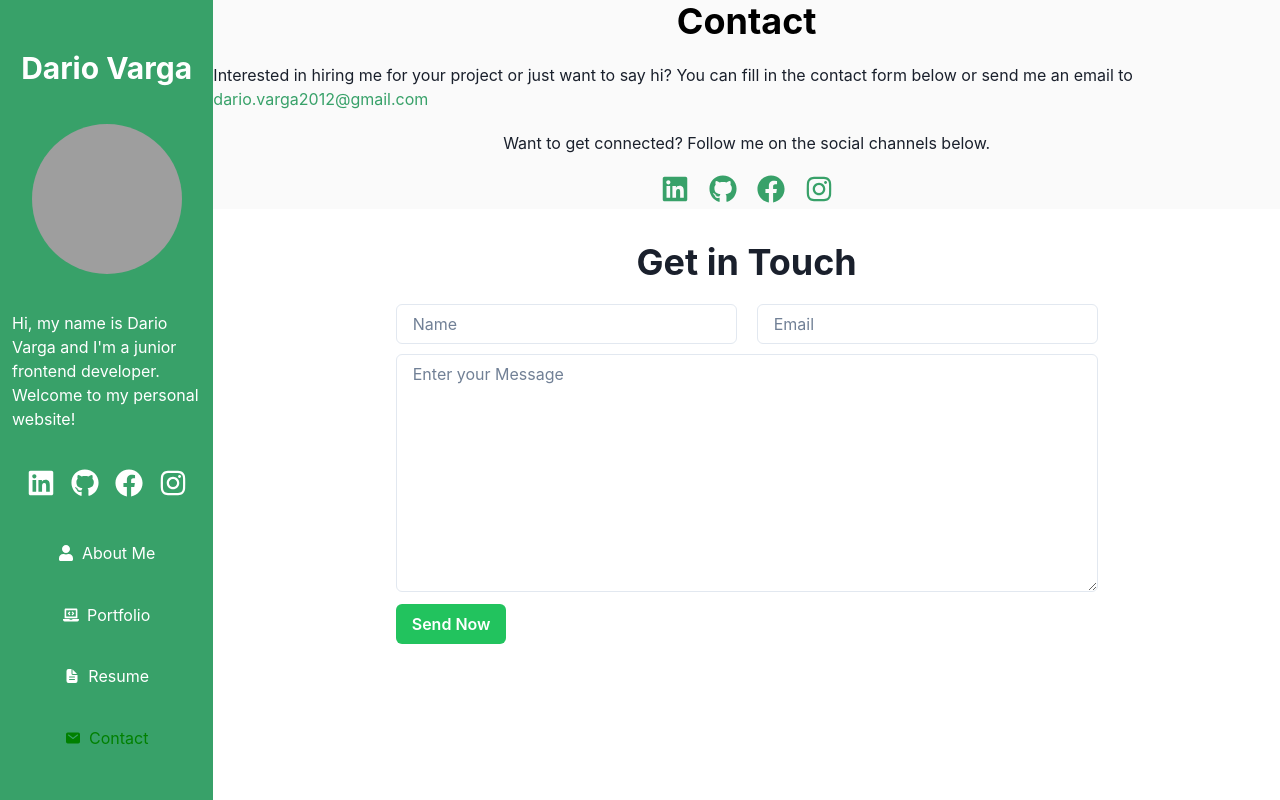
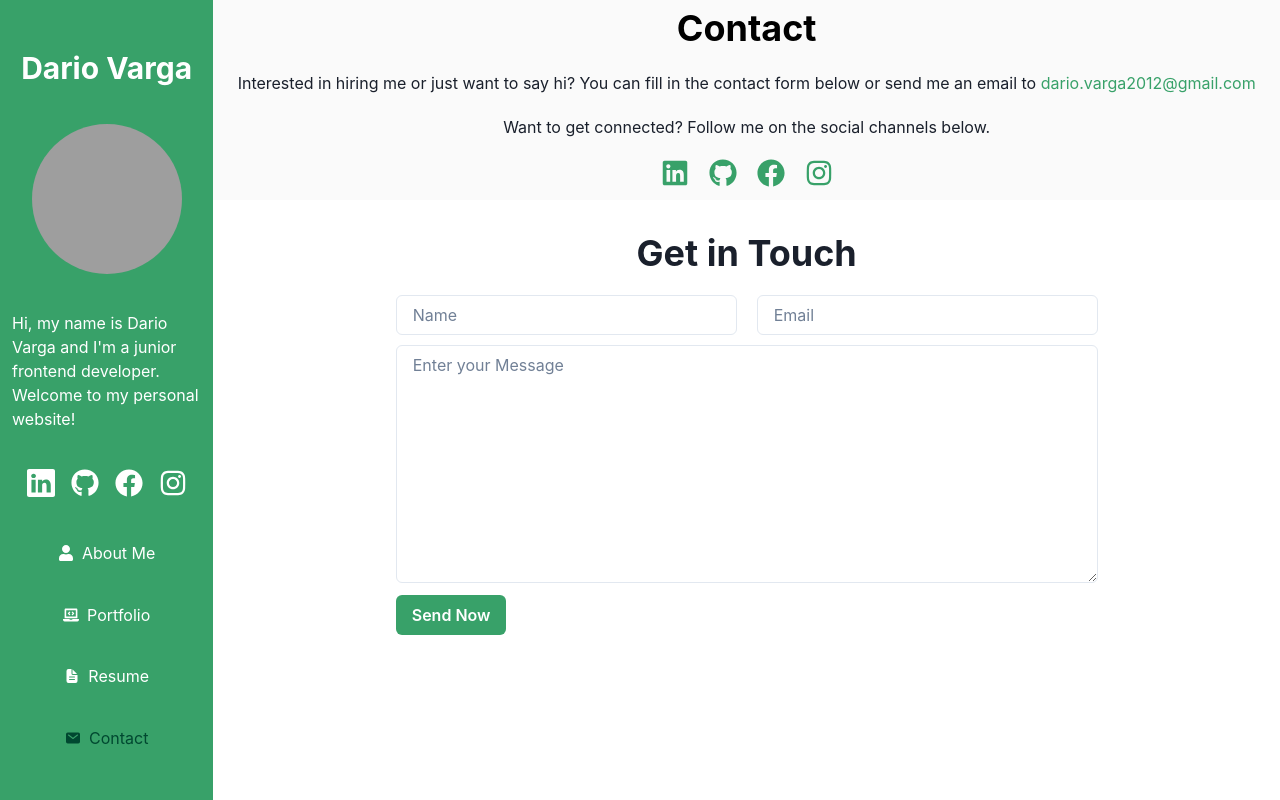
Before and after one commit to dariovargaos/portfolio, a React (Vite) app in the folder portfolio/: page /contact in a window 1280 px wide. Built offline with nearby package versions, Linux system fonts and the light colour scheme; grey boxes are pictures that could not be loaded.

Commit message:
Changed buttons, links and icons color for better readability

```diff
--- a/portfolio/src/components/Sidebar.jsx
+++ b/portfolio/src/components/Sidebar.jsx
@@ -11,13 +11,9 @@ import {
   useBreakpointValue,
   Drawer,
   DrawerBody,
-  DrawerFooter,
-  DrawerHeader,
-  DrawerOverlay,
   DrawerContent,
   DrawerCloseButton,
   Button,
-  Box,
 } from "@chakra-ui/react";
 
 //icons
@@ -31,6 +27,7 @@ import {
 } from "react-icons/fa";
 import { IoDocumentText, IoMail } from "react-icons/io5";
 import { ArrowLeftIcon } from "@chakra-ui/icons";
+import { BsLinkedin } from "react-icons/bs";
 
 export default function Sidebar() {
   const [isOpen, setIsOpen] = useState(false);
@@ -62,8 +59,8 @@ export default function Sidebar() {
             <Link
               as={RouterNavLink}
               to="/"
-              _hover={{ color: "green" }}
-              _activeLink={{ color: "green" }}
+              _hover={{ color: "#004830" }}
+              _activeLink={{ color: "#004830" }}
             >
               <Flex flexDir="column" align="center">
                 <Icon as={FaUser} />
@@ -74,8 +71,8 @@ export default function Sidebar() {
             <Link
               as={RouterNavLink}
               to="/portfolio"
-              _hover={{ color: "green" }}
-              _activeLink={{ color: "green" }}
+              _hover={{ color: "#004830" }}
+              _activeLink={{ color: "#004830" }}
             >
               <Flex flexDir="column" align="center">
                 <Icon as={FaLaptopCode} />
@@ -85,8 +82,8 @@ export default function Sidebar() {
             <Link
               as={RouterNavLink}
               to="/resume"
-              _hover={{ color: "green" }}
-              _activeLink={{ color: "green" }}
+              _hover={{ color: "#004830" }}
+              _activeLink={{ color: "#004830" }}
             >
               <Flex flexDir="column" align="center">
                 <Icon as={IoDocumentText} />
@@ -96,8 +93,8 @@ export default function Sidebar() {
             <Link
               as={RouterNavLink}
               to="/contact"
-              _hover={{ color: "green" }}
-              _activeLink={{ color: "green" }}
+              _hover={{ color: "#004830" }}
+              _activeLink={{ color: "#004830" }}
             >
               <Flex flexDir="column" align="center">
                 <Icon as={IoMail} />
@@ -182,7 +179,7 @@ export default function Sidebar() {
               to="https://www.linkedin.com/in/dario-varga/"
               target="_blank"
             >
-              <Icon as={FaLinkedin} boxSize={7} />
+              <Icon as={BsLinkedin} boxSize={7} />
             </Link>
 
             <Link
@@ -211,8 +208,8 @@ export default function Sidebar() {
           <Link
             as={RouterNavLink}
             to="/"
-            _hover={{ color: "green" }}
-            _activeLink={{ color: "green" }}
+            _hover={{ color: "#004830" }}
+            _activeLink={{ color: "#004830" }}
           >
             <Flex align="center">
               <Icon as={FaUser} mr={2} />
@@ -223,8 +220,8 @@ export default function Sidebar() {
           <Link
             as={RouterNavLink}
             to="/portfolio"
-            _hover={{ color: "green" }}
-            _activeLink={{ color: "green" }}
+            _hover={{ color: "#004830" }}
+            _activeLink={{ color: "#004830" }}
           >
             <Flex align="center">
               <Icon as={FaLaptopCode} mr={2} />
@@ -234,8 +231,8 @@ export default function Sidebar() {
           <Link
             as={RouterNavLink}
             to="/resume"
-            _hover={{ color: "green" }}
-            _activeLink={{ color: "green" }}
+            _hover={{ color: "#004830" }}
+            _activeLink={{ color: "#004830" }}
           >
             <Flex align="center">
               <Icon as={IoDocumentText} mr={2} />
@@ -245,8 +242,8 @@ export default function Sidebar() {
           <Link
             as={RouterNavLink}
             to="/contact"
-            _hover={{ color: "green" }}
-            _activeLink={{ color: "green" }}
+            _hover={{ color: "#004830" }}
+            _activeLink={{ color: "#004830" }}
           >
             <Flex align="center">
               <Icon as={IoMail} mr={2} />
--- a/portfolio/src/main.jsx
+++ b/portfolio/src/main.jsx
@@ -7,8 +7,18 @@ import { QueryClient, QueryClientProvider } from "@tanstack/react-query";
 const customTheme = extendTheme({
   components: {
     Button: {
+      baseStyle: {
+        backgroundColor: "#38A169",
+        color: "white",
+        _hover: {
+          backgroundColor: "#2E8B57",
+        },
+      },
+      variants: {
+        base: {},
+      },
       defaultProps: {
-        colorScheme: "whatsapp",
+        variant: "base",
       },
     },
   },
--- a/portfolio/src/pages/aboutMe/AboutMe.jsx
+++ b/portfolio/src/pages/aboutMe/AboutMe.jsx
@@ -68,7 +68,7 @@ export default function AboutMe() {
               leftIcon={<IoDocumentText />}
               onClick={() => navigate("/resume")}
               bg="#4F4F4F"
-              _hover={{ bg: "#4F4F3F" }}
+              _hover={{ bg: "#373737" }}
             >
               View Resume
             </Button>
--- a/portfolio/src/pages/contact/Contact.jsx
+++ b/portfolio/src/pages/contact/Contact.jsx
@@ -89,9 +89,9 @@ export default function Contact() {
         <Heading color="black" fontWeight="bold">
           Contact
         </Heading>
-        <Text>
-          Interested in hiring me for your project or just want to say hi? You
-          can fill in the contact form below or send me an email to{" "}
+        <Text textAlign={isSmallScreen ? "center" : ""}>
+          Interested in hiring me or just want to say hi? You can fill in the
+          contact form below or send me an email to{" "}
           <Link color="#38A169" href="mailto:dario.varga2012@gmail.com">
             dario.varga2012@gmail.com
           </Link>
@@ -105,7 +105,12 @@ export default function Contact() {
             to="https://www.linkedin.com/in/dario-varga/"
             target="_blank"
           >
-            <Icon as={FaLinkedin} boxSize={7} color="#38A169" />
+            <Icon
+              as={FaLinkedin}
+              boxSize={7}
+              color="#38A169"
+              _hover={{ color: "#2E8B57" }}
+            />
           </Link>
 
           <Link
@@ -113,21 +118,36 @@ export default function Contact() {
             to="https://github.com/dariovargaos"
             target="_blank"
           >
-            <Icon as={FaGithub} boxSize={7} color="#38A169" />
+            <Icon
+              as={FaGithub}
+              boxSize={7}
+              color="#38A169"
+              _hover={{ color: "#2E8B57" }}
+            />
           </Link>
           <Link
             as={RouterNavLink}
             to="https://www.facebook.com/dario.varga.1/"
             target="_blank"
           >
-            <Icon as={FaFacebook} boxSize={7} color="#38A169" />
+            <Icon
+              as={FaFacebook}
+              boxSize={7}
+              color="#38A169"
+              _hover={{ color: "#2E8B57" }}
+            />
           </Link>
           <Link
             as={RouterNavLink}
             to="https://www.instagram.com/dario.varga/"
             target="_blank"
           >
-            <Icon as={FaInstagram} boxSize={7} color="#38A169" />
+            <Icon
+              as={FaInstagram}
+              boxSize={7}
+              color="#38A169"
+              _hover={{ color: "#2E8B57" }}
+            />
           </Link>
         </Flex>
       </Flex>
--- a/portfolio/src/pages/portfolio/Portfolio.jsx
+++ b/portfolio/src/pages/portfolio/Portfolio.jsx
@@ -14,6 +14,9 @@ import {
   Text,
   useBreakpointValue,
 } from "@chakra-ui/react";
+
+//icons
+import { FaLocationArrow } from "react-icons/fa6";
 
 export default function AboutMe() {
   const { data: projects, isLoading, error } = useFirestore();
@@ -39,7 +42,12 @@ export default function AboutMe() {
           Welcome to my online portfolio. These are my personal projects which
           you can check out live or see the code on my github.
         </Text>
-        <Button>Hire me</Button>
+        <Button
+          onClick={() => navigate("/contact")}
+          leftIcon={<FaLocationArrow />}
+        >
+          Hire me
+        </Button>
       </Flex>
 
       <Flex flexDir="column" p={8} gap={4}>
```
